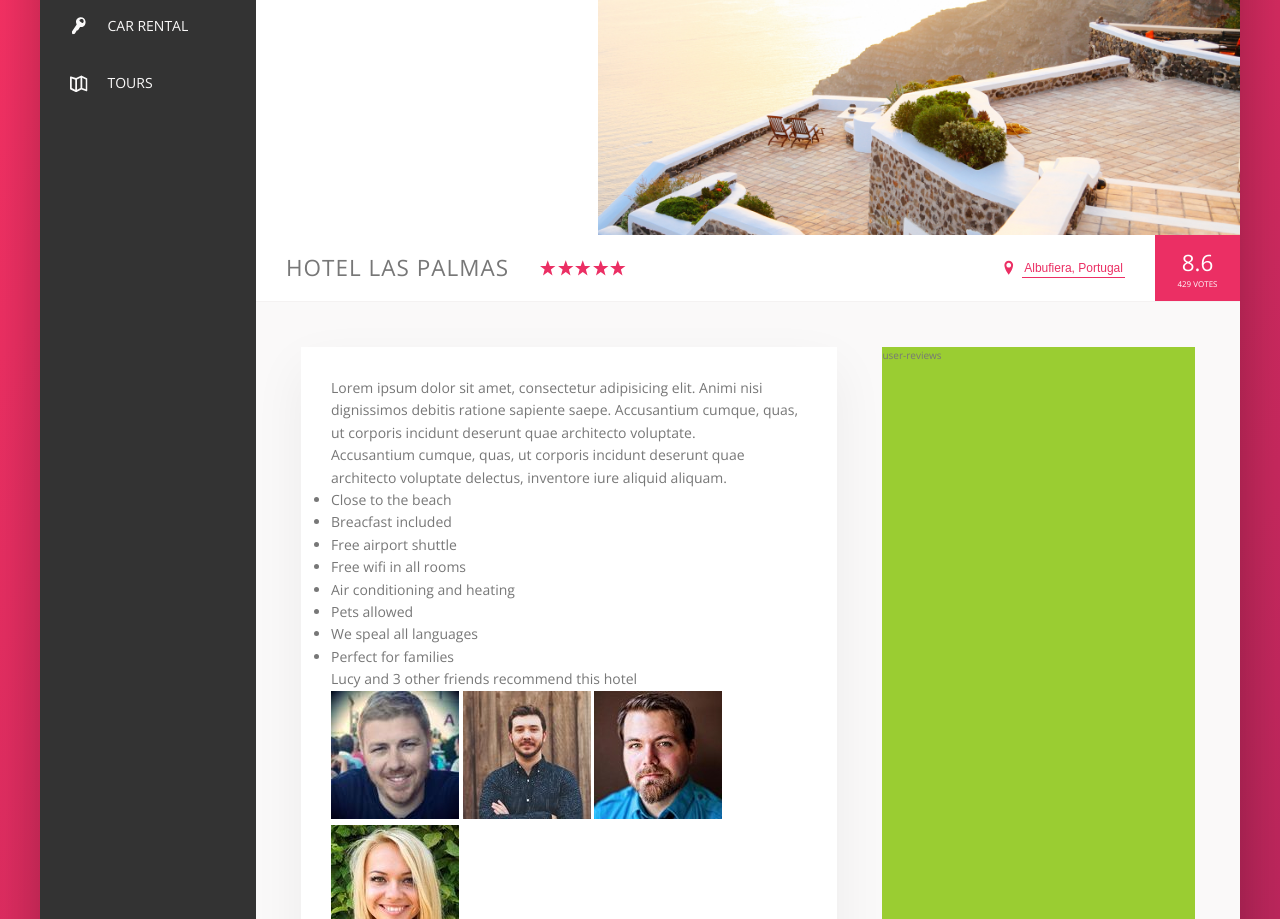
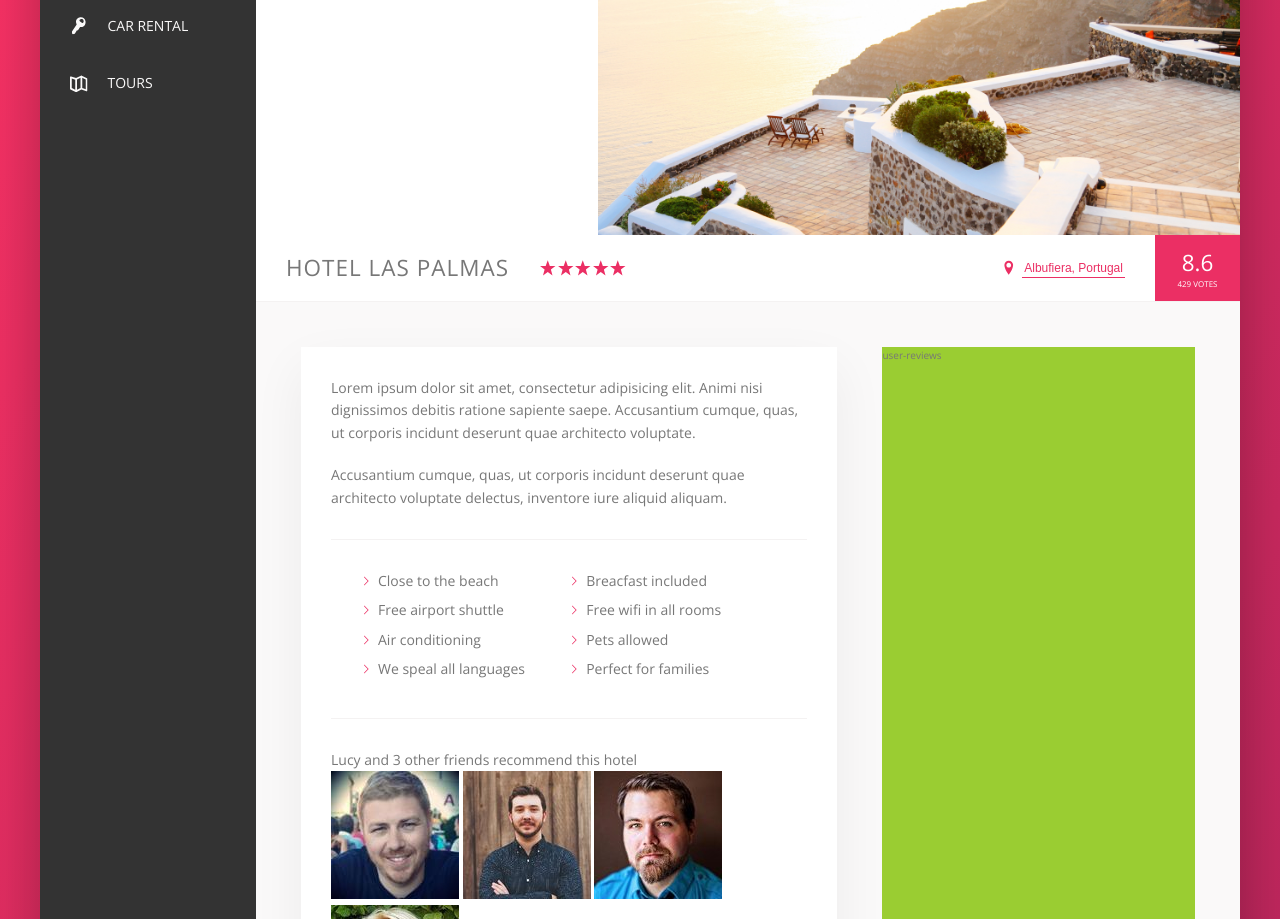
Before and after one commit to MaxVitalii/Trillo, a website: page index.html in a window 1280 px wide. Shown: the part 300-1219 px from the top of the page. Drawn offline with nearby package versions, Linux system fonts and the light colour scheme.

Commit message:
make style of list of description section

```diff
--- a/index.html
+++ b/index.html
@@ -165,7 +165,7 @@
                 <li class="list__item">Breacfast included</li>
                 <li class="list__item">Free airport shuttle</li>
                 <li class="list__item">Free wifi in all rooms</li>
-                <li class="list__item">Air conditioning and heating</li>
+                <li class="list__item">Air conditioning</li>
                 <li class="list__item">Pets allowed</li>
                 <li class="list__item">We speal all languages</li>
                 <li class="list__item">Perfect for families</li>
--- a/sass/_components.scss
+++ b/sass/_components.scss
@@ -299,3 +299,50 @@
     box-shadow: none;
   }
 }
+
+/////////////////////////////
+/// PARAGRAPH
+
+.paragraph:not(:last-of-type) {
+  margin-bottom: 2rem;
+}
+
+/////////////////////////////
+/// LIST
+
+.list {
+  list-style: none;
+  margin: 3rem 0;
+  padding: 3rem;
+  border-top: 1px solid var(--color-grey-light-2);
+  border-bottom: 1px solid var(--color-grey-light-2);
+  display: flex;
+  flex-wrap: wrap;
+
+  &__item {
+    flex: 0 0 50%;
+    margin-bottom: 0.7rem;
+  }
+
+  &__item::before {
+    content: "";
+    display: inline-block;
+    height: 1rem;
+    width: 1rem;
+    margin-right: 0.7rem;
+
+    // Older browsers
+    // background-image: url(../img/chevron-thin-right.svg);
+    // background-size: cover;
+
+    // Newer browsers - masks
+    background-color: var(--color-primary);
+    -webkit-mask-image: url(../img/chevron-thin-right.svg);
+    -webkit-mask-size: cover;
+    mask-image: url(../img/chevron-thin-right.svg);
+    mask-size: cover;
+  }
+}
+
+/////////////////////////////
+/// RECOMENDED
```
Also changed, not shown: css/style.css.
